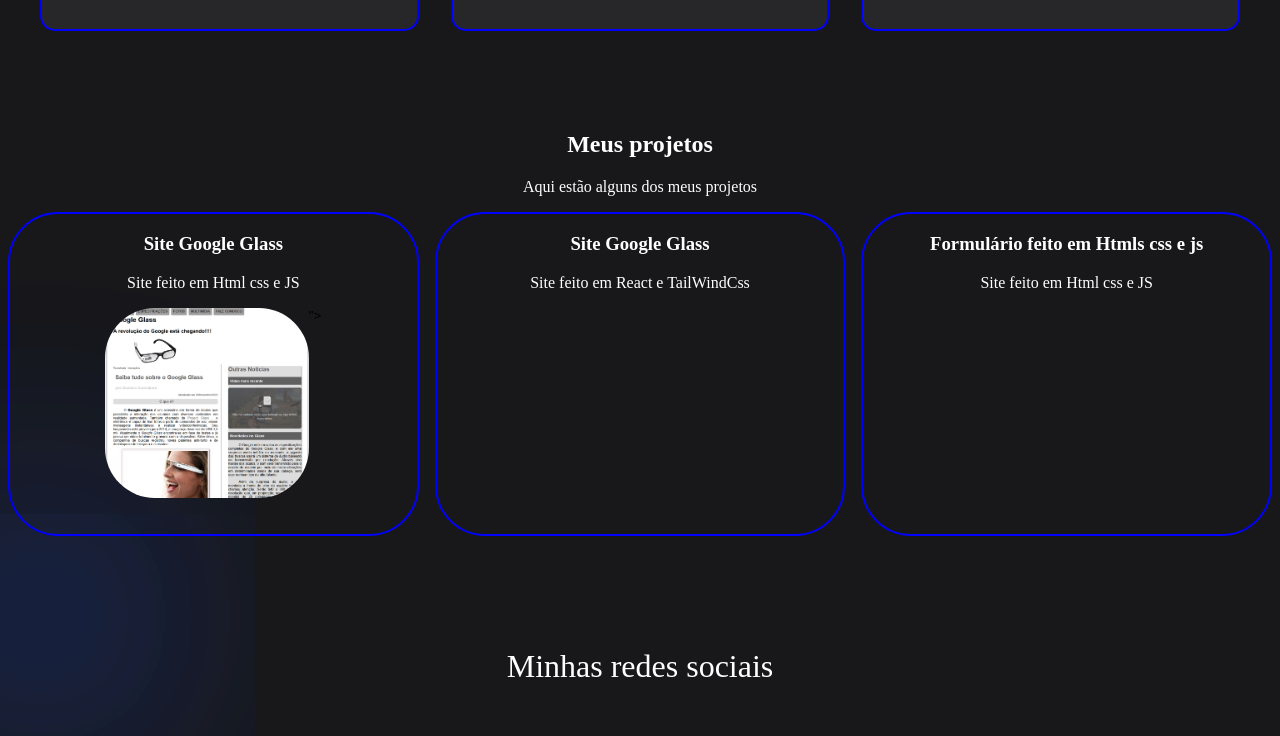
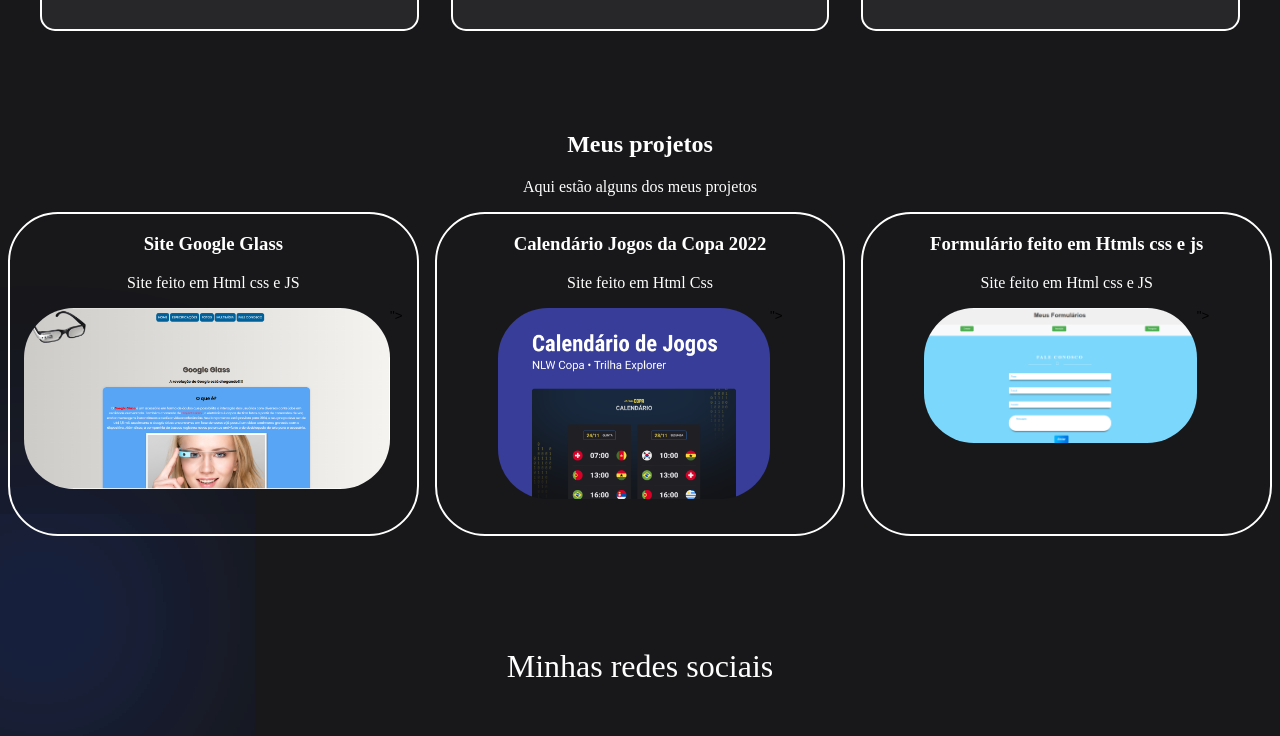
Before and after one commit to AlexSouza645/MyRepository, a website: page index.html in a window 1280 px wide. Shown: the part 2281-3017 px from the top of the page. Drawn offline with nearby package versions, Linux system fonts and the light colour scheme.

Commit message:
resolvendo bugs

```diff
--- a/index.html
+++ b/index.html
@@ -219,7 +219,7 @@
             <h3>Site Google Glass</h3>
             <p>Site feito em Html css e JS</p>
             <button class="botao-com-imagem">
-              <img src="images/print site google glasss.png" alt="Texto alternativo" onclick="window.location.href='https://alexsouza645.github.io/Html-google-glass/'">
+              <img src="images/readme Png.png" alt="Texto alternativo" onclick="window.location.href='https://alexsouza645.github.io/Html-google-glass/'">
               ">
             </button>
 
@@ -230,12 +230,17 @@
 
 
 
-      <!-- ----------------------   -->
+      <!-- ----------projeto futuro------------   -->
       <div class="projetoGeral">
 
         <div class="projetoGeralUnico">
-          <h3>Site Google Glass</h3>
-          <p>Site feito em React e TailWindCss </p>
+          <h3>Calendário Jogos da Copa 2022</h3>
+          <p>Site feito em Html  Css  </p>
+          <button class="botao-com-imagem2">
+            <img src="images/Capa.png" alt="Texto alternativo"
+            onclick="window.location.href='https://alexsouza645.github.io/NLW-Copa-explorer/'">
+            ">
+          </button>
         </div>
 
 
@@ -250,8 +255,11 @@
           <div class="projetoGeralUnico">
             <h3>Formulário feito em Htmls css e js </h3>
             <p>Site feito em Html css e JS</p>
-
-
+            <button class="botao-com-imagem2">
+              <img src="images/print form.png" alt="Texto alternativo"
+              onclick="window.location.href='https://alexsouza645.github.io/Foms/'">
+              ">
+            </button>
           </div>
         </div>
       </div>
@@ -305,28 +313,7 @@
     </div>
 
 
-    <!-- <div class="column">
-        <h4>Company</h4>
-        <a href="#">Business </a>
-        <a href="#">ParnerShip </a>
-        <a href="#">Network </a>
-      </div>
 
-
-       <div class="column">
-        <h4>About us</h4>
-        <a href="#">Blogs </a>
-        <a href="#">Channels </a>
-        <a href="#">Sponsors </a>
-      </div> -->
-
-
-    <!-- <div class="column">
-        <h4>Contact</h4>
-        <a href="#">Constac us </a>
-        <a href="#">Privacy Policy </a>
-        <a href="#">Terms & conditions </a>
-      </div> -->
   </footer>
 
   <div class="copyright">
--- a/style.css
+++ b/style.css
@@ -173,7 +173,7 @@ section .header {
 
 .features .card:hover {
   background-color: #323232;
-  border-color: #fff;
+  border-color: blue;
 }
 
 .features .card span {
@@ -226,14 +226,15 @@ section .header {
   background-color: #27272a;
   display: flex;
   flex-direction: columns;
-  border: 2px solid blue;
+  border: 2px solid white;
   border-radius: 15px;
   transition: all 0.3s ease;
 }
 
 .pricing .card:hover {
   background-color: #323232;
-  border-color: #fff;
+  border-color: blue;
+  border: 2px solid blue;
 }
 
 .pricing .card .content {
@@ -308,13 +309,17 @@ section .header {
 
 .project .fix .projetoGeral {
   flex-direction: columns;
-  border: 2px solid blue;
+  border: 2px solid white;
   border-radius: 50px;
   f: all 0.3s ease;
   width: 26rem;
   height: 20rem;
   padding: 3rem 2 rem;
   text-align: center;
+}
+
+.project .fix .projetoGeral:hover{
+  border: 2px solid blue;
 }
 
 .projetoGeralHeader {
@@ -332,8 +337,23 @@ section .header {
   justify-content: center;
 }
 
+.fix .botao-com-imagem2 {
+  border: none;
+  padding: 0;
+  background-color: transparent;
+  cursor: pointer;
+  display: flex;
+  justify-content: center;
+
+}
+
 .botao-com-imagem img {
-  width: 50%;
+  width: 90%;
+  height: auto;
+}
+
+.botao-com-imagem2 img {
+  width: 67%;
   height: auto;
 }
 
```
Also changed, not shown: images/Capa.png (added), images/print form.png (added), images/readme Png.png (added).
